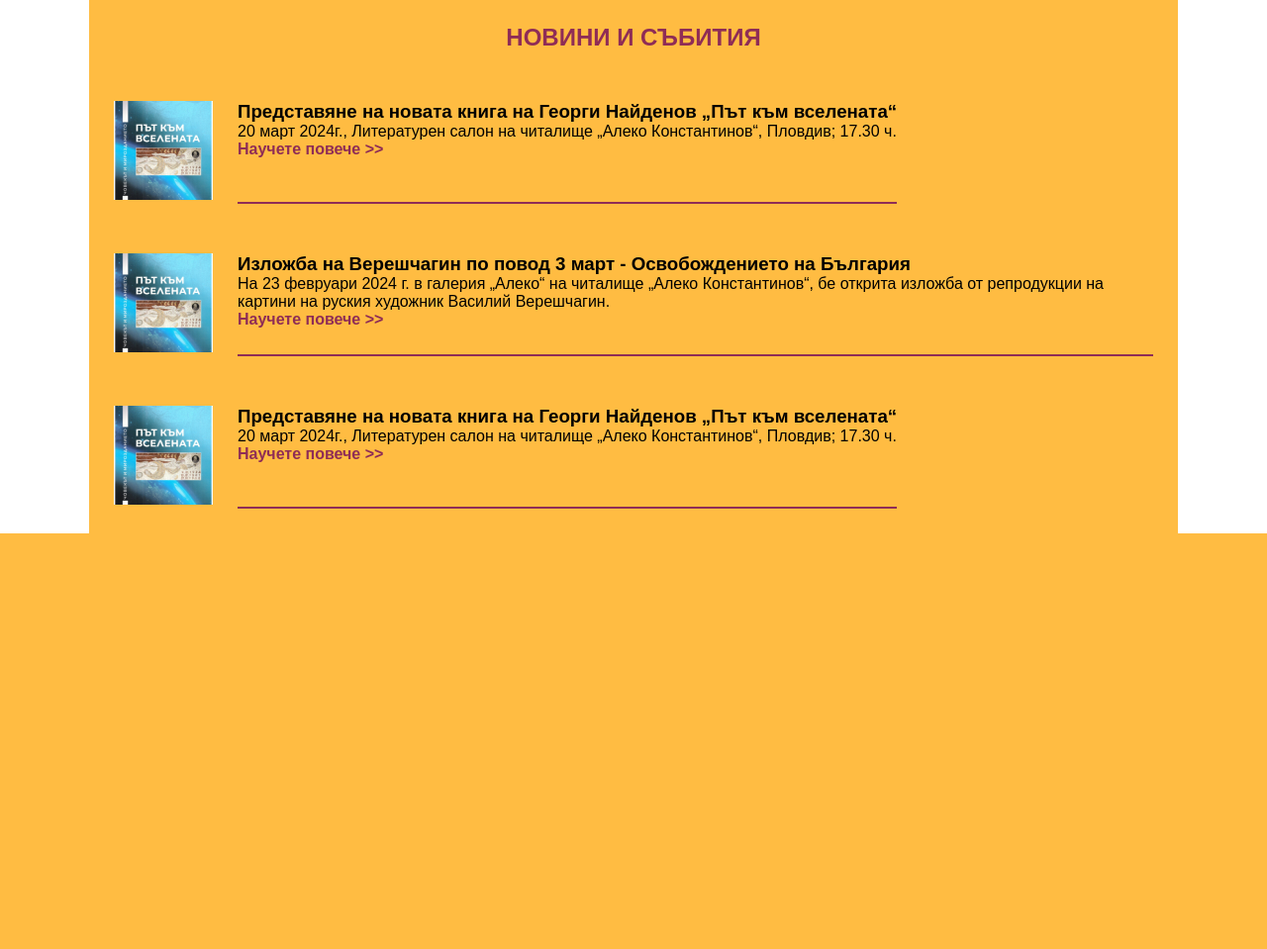
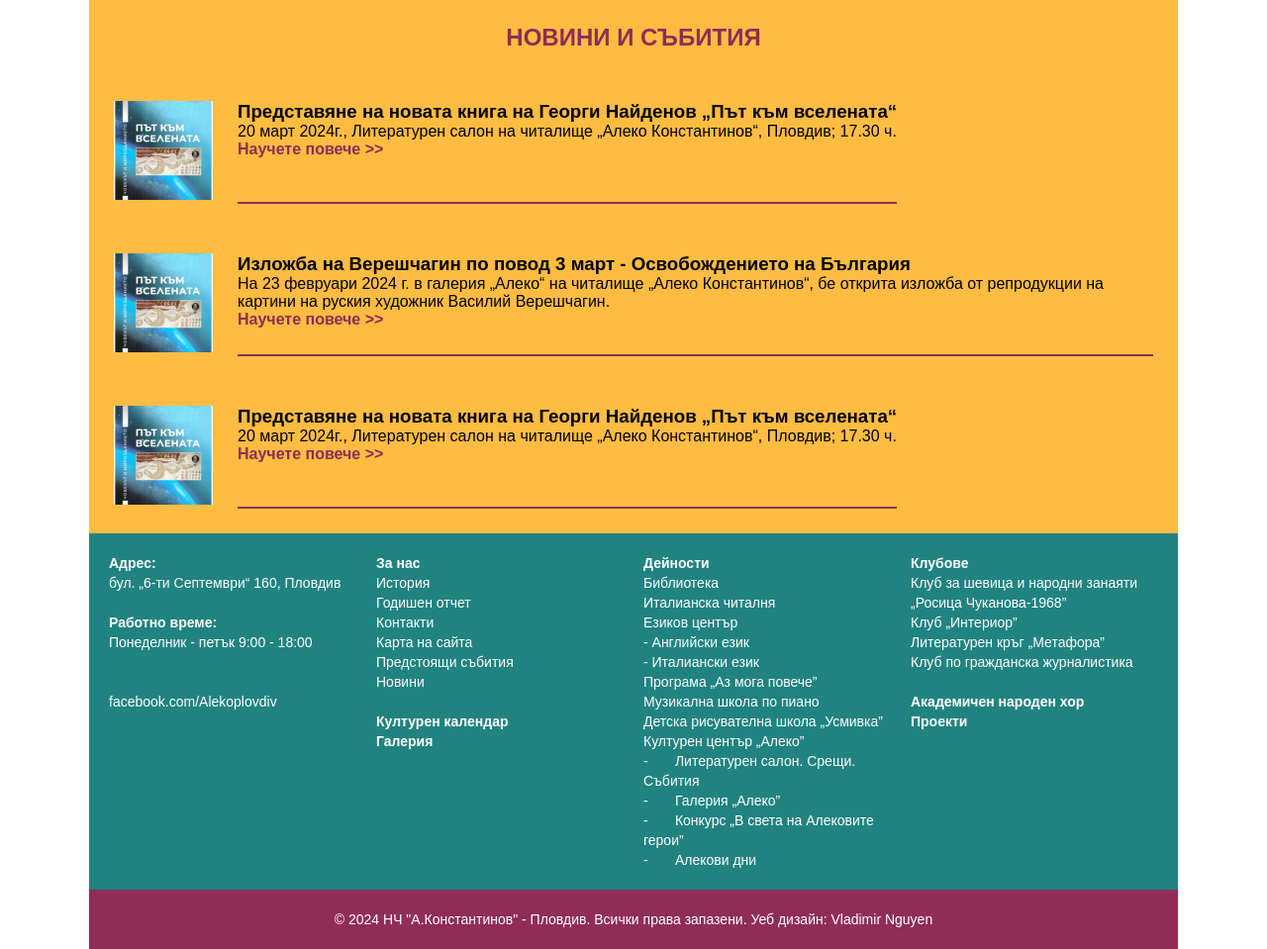
Before and after one commit to vladonguyen/community-center, a PHP site: page / in a window 1280 px wide. Shown: the part 585-1544 px from the top of the page at 99% size. Before the commit the page ends 1124 px from the top, so only its background shows below. Run offline with PHP 8.4, Linux system fonts and the light colour scheme.

Commit message:
Added footer

```diff
--- /dev/null
+++ b/css/footer.css
@@ -0,0 +1,22 @@
+footer {
+    color: #FFF;
+    font-size: 14px;
+    font-weight: 100;
+    line-height: 20px;
+
+}
+
+div.footer-columns-wrapper {
+    padding: 20px;
+background-color: #218380;
+display: grid;
+grid-template-columns: repeat(4, minmax(0, 1fr));
+gap: 20px;
+}
+
+div.copyright {
+background-color: #8F2D56;
+font-size: 14px;
+text-align: center;
+padding: 20px;
+}
--- a/css/site.css
+++ b/css/site.css
@@ -3,6 +3,7 @@
 @import url(typography.css);
 @import url(header.css);
 @import url(news.css);
+@import url(footer.css);
 /*todo convert px to em or rem*/
 
 div.wrapper {
--- a/index.html
+++ b/index.html
@@ -119,6 +119,25 @@
             </section>
 
         </main>
+        <footer>
+            <div class="footer-columns-wrapper">
+                <div class="address">
+                    <p><strong>Адрес: </strong><br />бул. &bdquo;6-ти Септември&ldquo; 160, Пловдив<br /><br /><strong>Работно време:</strong>
+                        <br />Понеделник - петък 9:00 - 18:00<br /><br /><br />facebook.com/Alekoplovdiv</p>
+                </div>
+                <div class="footer-column">
+                    <p><strong>За нас</strong><br />История<br />Годишен отчет<br />Контакти<br />Карта на сайта<br />Предстоящи събития<br />Новини<br /><br /><strong>Културен календар</strong><br /><strong>Галерия</strong></p>
+                </div>
+                <div class="footer-column">
+                    <p><strong>Дейности</strong><br />Библиотека<br />Италианска читалня<br />Езиков център<br />- Английски език<br />- Италиански език<br />Програма &bdquo;Аз мога повече&rdquo;<br />Музикална школа по пиано<br />Детска рисувателна школа &bdquo;Усмивка&rdquo;<br />Културен център &bdquo;Алеко&rdquo;<br />-&nbsp;&nbsp;&nbsp;&nbsp;&nbsp;&nbsp; Литературен салон. Срещи. Събития<br />-&nbsp;&nbsp;&nbsp;&nbsp;&nbsp;&nbsp; Галерия &bdquo;Алеко&rdquo;<br />-&nbsp;&nbsp;&nbsp;&nbsp;&nbsp;&nbsp; Конкурс &bdquo;В света на Алековите герои&rdquo;<br />-&nbsp;&nbsp;&nbsp;&nbsp;&nbsp;&nbsp; Алекови дни</p>
+                </div>
+                <div class="footer-column">
+                    <p><strong>Клубове</strong><br />Клуб за шевица и народни занаяти &bdquo;Росица Чуканова-1968&rdquo;<br />Клуб &bdquo;Интериор&rdquo;<br />Литературен кръг &bdquo;Метафора&rdquo;<br />Клуб по гражданска журналистика<br /><br /><strong>Академичен народен хор</strong><br /><strong>Проекти</strong><br /><br /><br /></p>
+                </div>
+            </div>
+            <div class="copyright"><p>© 2024 НЧ "А.Константинов" - Пловдив. Всички права запазени. Уеб дизайн: Vladimir
+                Nguyen</p></div>
+        </footer>
     </div>
 
 
```
